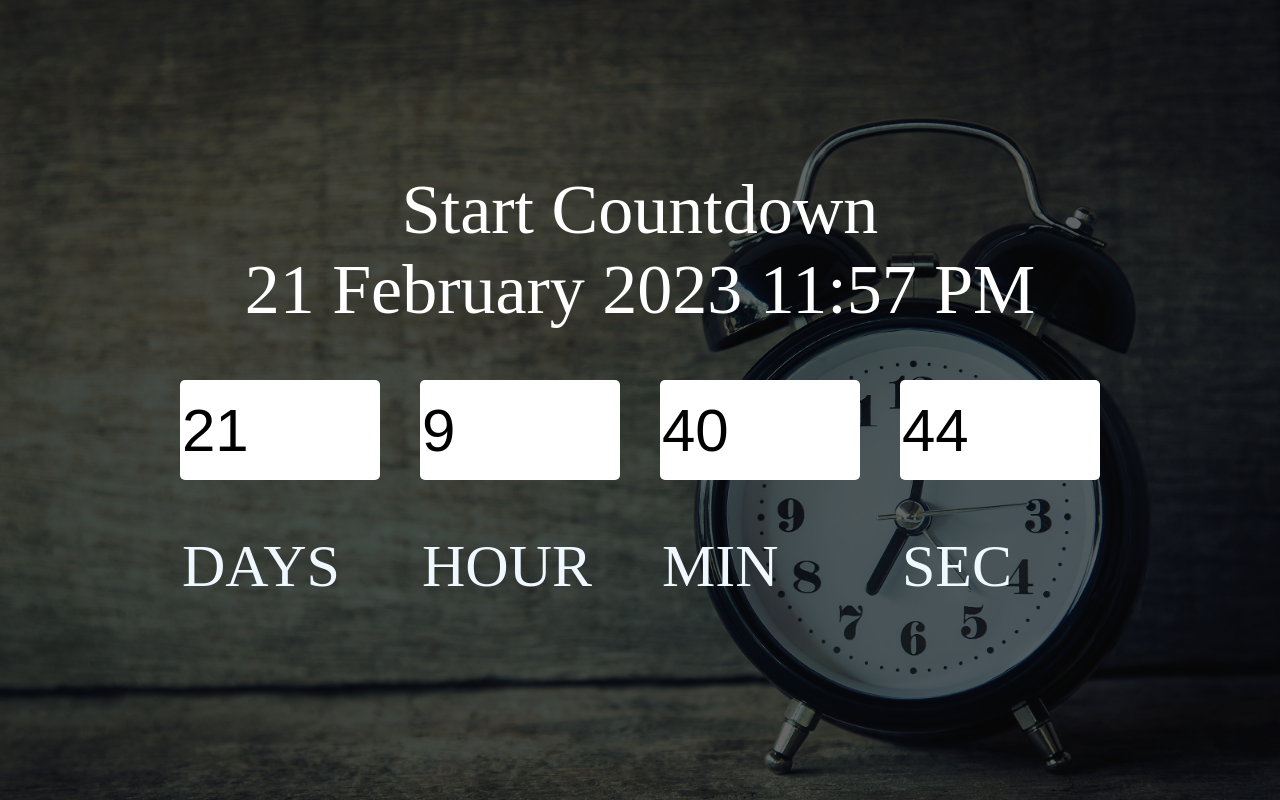
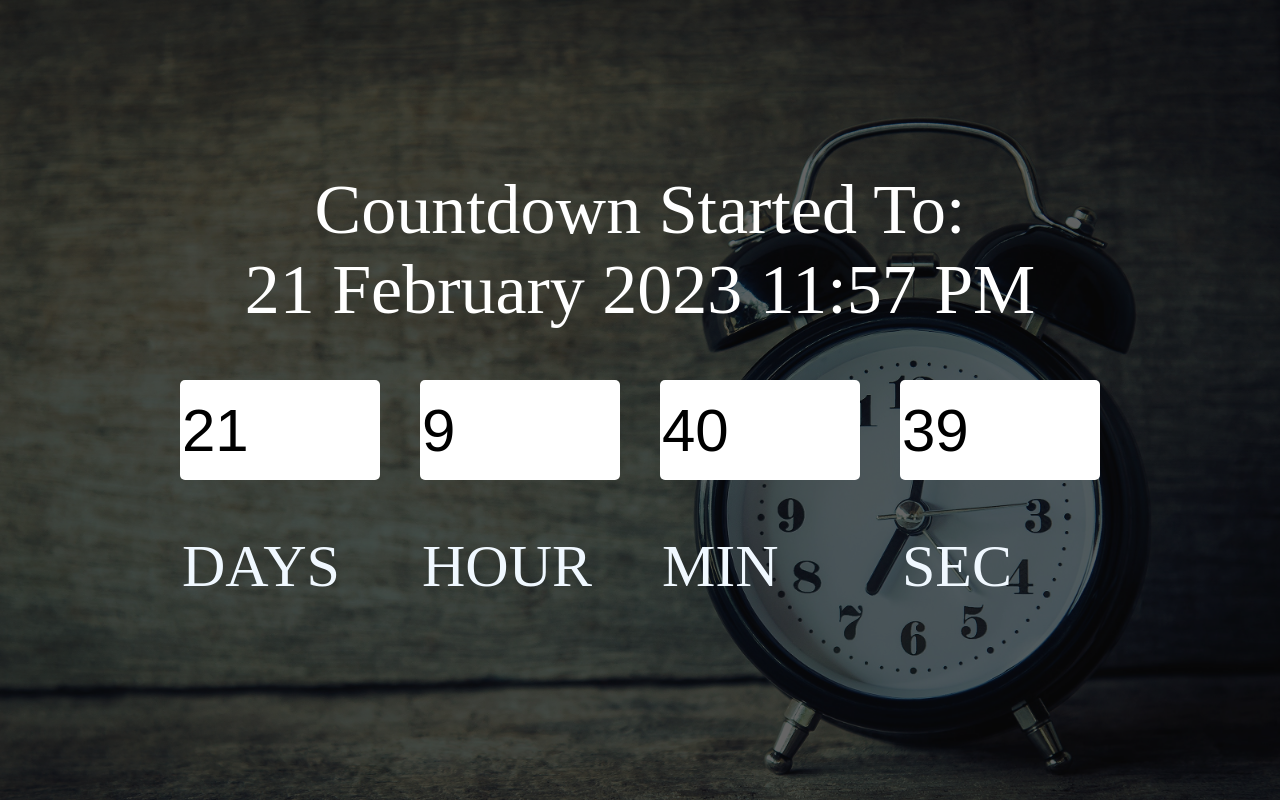
Before and after one commit to md-sifat/Countdown_Timer, a plain HTML site: page index.html in a window 1280 px wide. Drawn offline with Linux system fonts and the light colour scheme.

Commit message:
finised up

```diff
--- a/index.html
+++ b/index.html
@@ -10,7 +10,7 @@
     <div class="main">
         <div class="opacity">
             <div class="title">
-                Start Countdown
+                Countdown Started To:
             </div>
             <div class="title" id="endDate">
                 31 January 2023 , 7:28 PM
--- a/js/app.js
+++ b/js/app.js
@@ -6,19 +6,24 @@ const clock = () =>{
     const end = new Date(endDate);
     const start = new Date();
     const diff = (end - start) /1000;
-    console.log(diff);
+
     const days =Math.floor(diff/3600/24);
     const hour =Math.floor((diff/3600)%24);
     const min =Math.floor((diff/60)%60);
     const sec =Math.floor(diff%60);
+
     inputs[0].value = days;
     inputs[1].value = hour;
     inputs[2].value = min;
     inputs[3].value = sec;
-    console.log(days);
-    console.log(hour);
-    console.log(min);
-    console.log(sec);
+
 }
 
+
+setInterval(
+    () => {
+        clock();
+    },
+    1000
+)
 clock();
```
